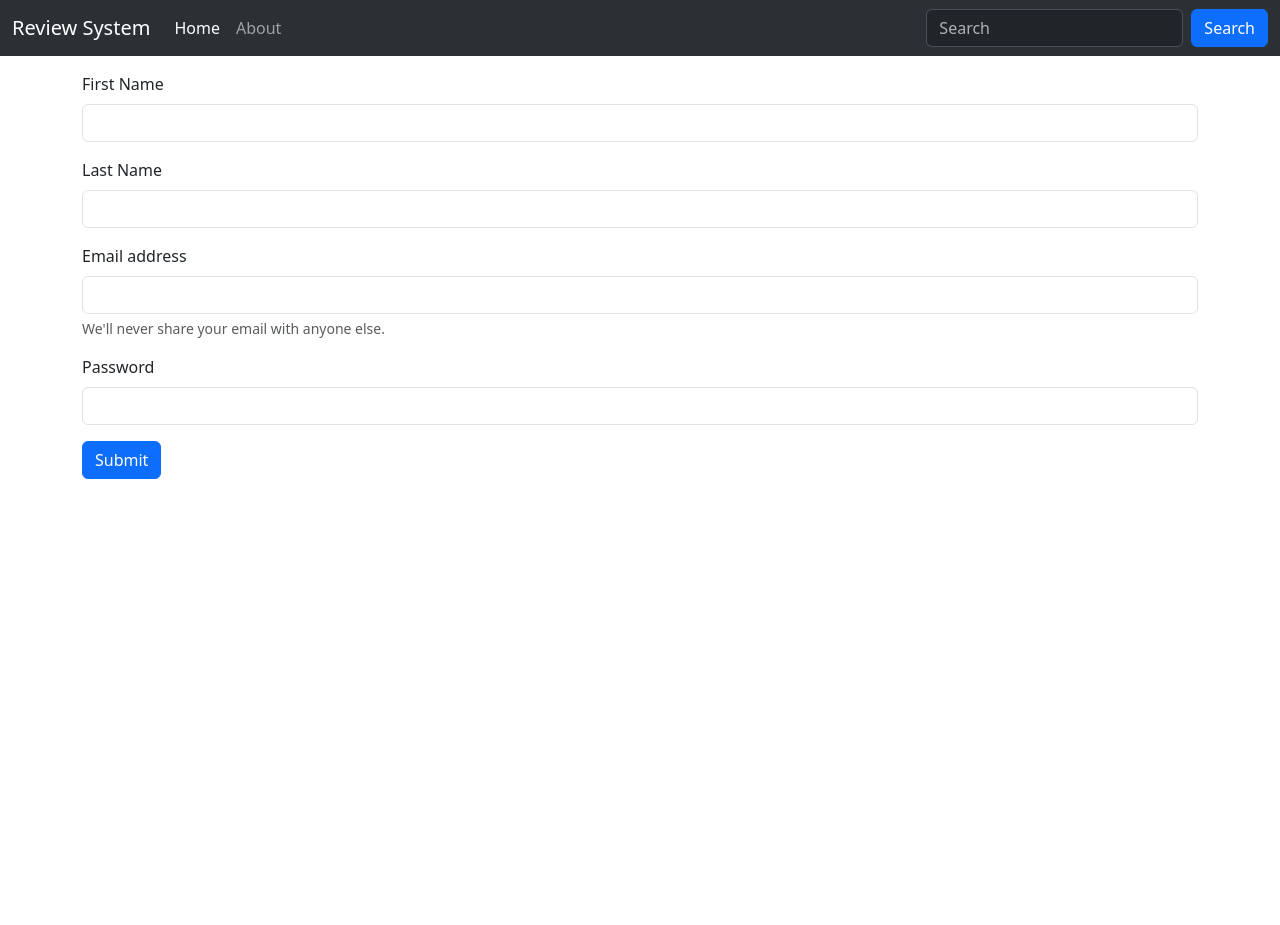
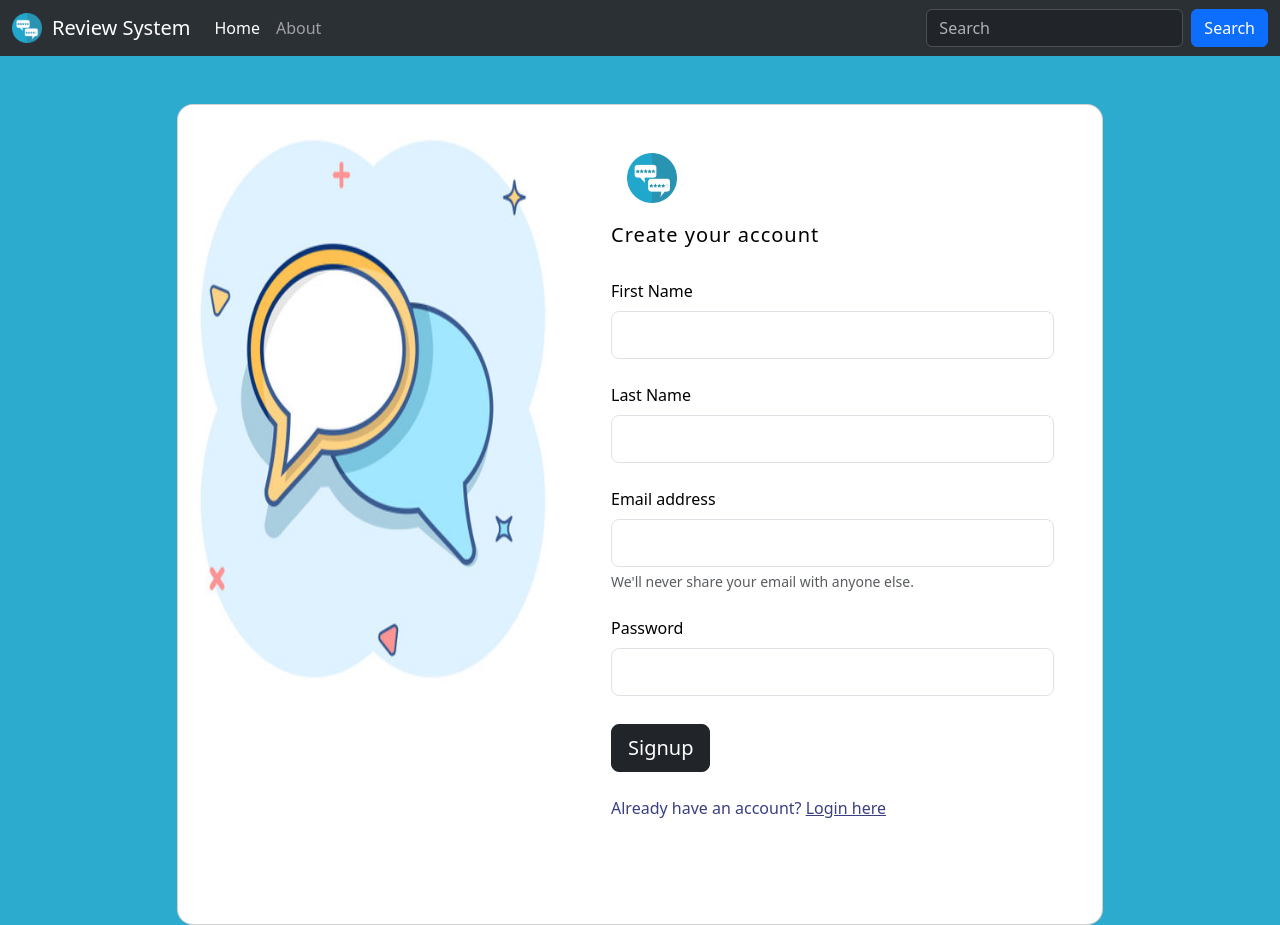
Before and after one commit to girijachachada/ReviewSync, a Flask app: page /signup in a window 1280 px wide. Before the commit the page ends 479 px from the top, so only its background shows below. Run offline with Flask 3, Linux system fonts and the light colour scheme; some libraries are stand-ins or nearby versions.

Commit message:
Modified Login and Signup

```diff
--- a/templates/signup.html
+++ b/templates/signup.html
@@ -12,9 +12,10 @@
     >
     <link rel="stylesheet" href="{{ url_for('static', filename='style.css') }}">
   </head>
-  <body>
+  <body style="background-color: #2cabce;">
     <nav class="navbar navbar-expand-lg bg-body-tertiary" data-bs-theme="dark">
       <div class="container-fluid">
+        <img src="{{ url_for('static', filename='download.png') }}" width="30px" style="margin-right: 10px;">
         <a class="navbar-brand" href="#">Review System</a>
         <button
           class="navbar-toggler"
@@ -50,29 +51,54 @@
         </div>
       </div>
     </nav>
-    <div class="container my-3">
+    <section class="vh-100" style="padding-bottom: 50px;">
+      <div class="container py-5 h-100">
+        <div class="row d-flex justify-content-center align-items-center h-100">
+          <div class="col col-xl-10">
+            <div class="card" style="border-radius: 1rem;">
+              <div class="row g-0">
+                <div class="col-md-6 col-lg-5 d-none d-md-block">
+                  <img src="{{url_for('static', filename='bubble.jpg') }}"
+                    alt="signup form" class="img-fluid" style="border-radius: 1rem 0 0 1rem;height: 600px;" />
+                </div>
+                <div class="col-md-6 col-lg-7 d-flex align-items-center">
+                  <div class="card-body p-4 p-lg-5 text-black">
                     <form method="POST" action="{{ url_for('signup') }}">
-        <div class="mb-3">
-            <label for="first_name" class="form-label">First Name</label>
-            <input type="text" class="form-control" name="first_name" id="first_name" required>
+                      <div class="d-flex align-items-center mb-3 pb-1">
+                        <i class="fas fa-cubes fa-2x me-3" style="color: #ff6219;"></i>
+                        <img src="{{ url_for('static', filename='download.png') }}" style="height: 50px;">
                       </div>
-        <div class="mb-3">
-            <label for="last_name" class="form-label">Last Name</label>
-            <input type="text" class="form-control" name="last_name" id="last_name" required>
+                      <h5 class="fw-normal mb-3 pb-3" style="letter-spacing: 1px;">Create your account</h5>
+                      <div data-mdb-input-init class="form-outline mb-4">
+                        <label class="form-label" for="first_name">First Name</label>
+                        <input type="text" id="first_name" name="first_name" class="form-control form-control-lg" required />
                       </div>
-        <div class="mb-3">
-            <label for="email" class="form-label">Email address</label>
-            <input type="email" class="form-control" name="email" id="email" aria-describedby="emailHelp" required>
+                      <div data-mdb-input-init class="form-outline mb-4">
+                        <label class="form-label" for="last_name">Last Name</label>
+                        <input type="text" id="last_name" name="last_name" class="form-control form-control-lg" required />
+                      </div>
+                      <div data-mdb-input-init class="form-outline mb-4">
+                        <label class="form-label" for="email">Email address</label>
+                        <input type="email" id="email" name="email" class="form-control form-control-lg" aria-describedby="emailHelp" required />
                         <div id="emailHelp" class="form-text">We'll never share your email with anyone else.</div>
                       </div>
-        <div class="mb-3">
-            <label for="password" class="form-label">Password</label>
-            <input type="password" class="form-control" name="password" id="password" required>
+                      <div data-mdb-input-init class="form-outline mb-4">
+                        <label class="form-label" for="password">Password</label>
+                        <input type="password" id="password" name="password" class="form-control form-control-lg" required />
                       </div>
-        <button type="submit" class="btn btn-primary">Submit</button>
+                      <div class="pt-1 mb-4">
+                        <button data-mdb-button-init data-mdb-ripple-init class="btn btn-dark btn-lg btn-block" type="submit">Signup</button>
+                      </div>
+                      <p class="mb-5 pb-lg-2" style="color: #393f81;">Already have an account? <a href="{{ url_for('login') }}" type="button" style="color: #393f81;">Login here</a></p>
                     </form>
-
                   </div>
+                </div>
+              </div>
+            </div>
+          </div>
+        </div>
+      </div>
+    </section>
   </body>
   <script
       src="https://cdn.jsdelivr.net/npm/bootstrap@5.3.3/dist/js/bootstrap.bundle.min.js"
```
Also changed, not shown: templates/login.html (+43 -12 lines), static/bubble.jpg (added), static/letters.jpg (added). Lines whose indentation alone changed are shown as unchanged.
